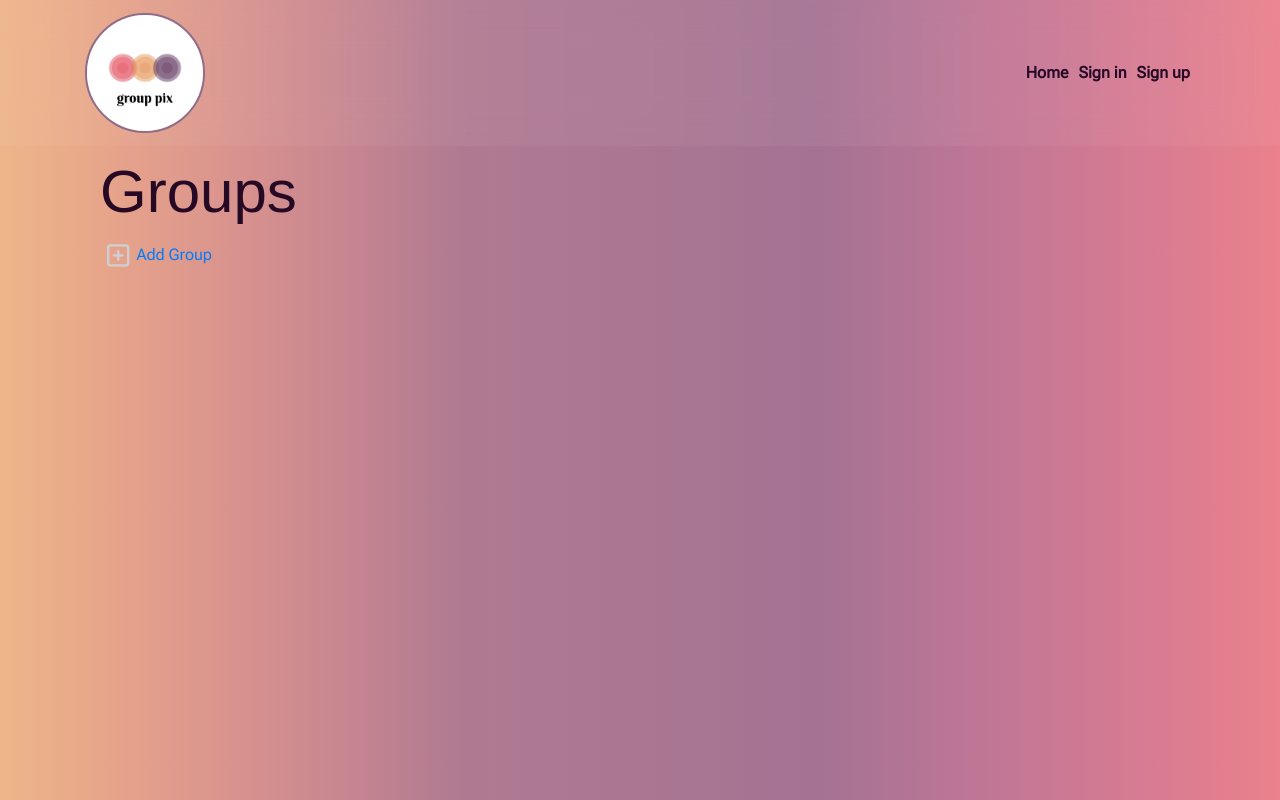
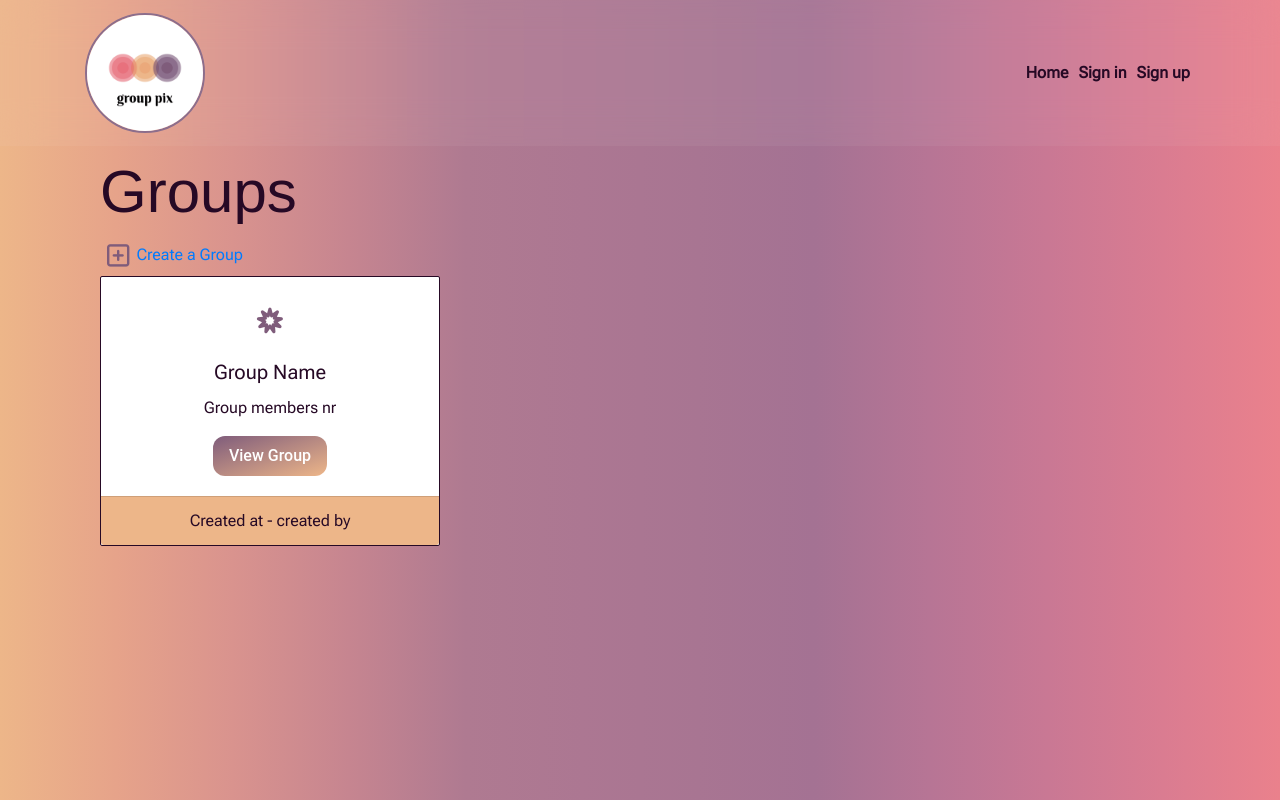
Before and after one commit to moolleer/p5-group-pix, a React (Create React App) app in the folder frontend/: page /groups in a window 1280 px wide. Built offline with nearby package versions, Linux system fonts and the light colour scheme; no server answers; a web font is replaced by a local one.

Commit message:
feat: create card to display groups

```diff
--- a/frontend/src/App.js
+++ b/frontend/src/App.js
@@ -19,7 +19,10 @@ function App() {
             <Route exact path="/signin" render={() => <SignInForm />} />
             <Route exact path="/signup" render={() => <SignUpForm />} />
             <Route exact path="/groups" render={() => <GroupsPage />} />
-            <Route exact path="/groups/create" render={() => <GroupsCreateForm />} />
+            <Route
+              exact
+              path="/groups/create"
+              render={() => <GroupsCreateForm message="No results found. Adjust the search keyword!" />} />
             <Route render={() => <p>Page not found!</p>} />
           </Switch>
         </Container>
--- a/frontend/src/components/pages/groups/GroupsPage.js
+++ b/frontend/src/components/pages/groups/GroupsPage.js
@@ -1,25 +1,50 @@
-import React from 'react'
-import { NavLink } from 'react-router-dom';
-import { useCurrentUser } from '../../../contexts/CurrentUserContext';
-import Container from 'react-bootstrap/esm/Container';
+import React, { useState } from "react";
+import { NavLink } from "react-router-dom";
+
+import Container from "react-bootstrap/esm/Container";
+import Card from "react-bootstrap/Card";
+import Col from "react-bootstrap/esm/Col";
+import Row from "react-bootstrap/esm/Row";
+import Button from "react-bootstrap/Button";
+import { Link } from "react-router-dom";
+
+import styles from "../../../styles/GroupsPage.module.css";
+import appStyles from "../../../App.module.css";
+import btnStyles from "../../../styles/Button.module.css";
+
+function GroupsPage(message) {
+  const [groups, setGroups] = useState({ results: [] });
+  const [hasLoaded, setHasLoaded] = useState(false);
 
 
 
-function GroupsPage() {
-    const currentUser = useCurrentUser();
-    console.log(currentUser)
+
+
 
   return (
     <Container>
       <h1>Groups</h1>
-
-          <NavLink to="/groups/create" > <i className="far fa-plus-square"></i>Add Group</NavLink>
-
-
+      <NavLink to="/groups/create">
+        {" "}
+        <i className="far fa-plus-square"></i>Create a Group
+      </NavLink>
+      <Row>
+        <Col md={4} >
+          <Card className={`${appStyles.Content} mb-4`}>
+            <i className="fa-solid fa-bahai text-center mt-4"></i>
+            <Card.Body className="text-center">
+              <Card.Title>Group Name</Card.Title>
+              <Card.Text>
+                Group members nr
+                </Card.Text>
+              <Button as={Link} className={btnStyles.Button}>View Group</Button>
+            </Card.Body>
+            <Card.Footer className={styles.Footer}>Created at - created by</Card.Footer>
+          </Card>
+        </Col>
+      </Row>
     </Container>
-
-
-  );
+  )
 };
 
-export default GroupsPage
+export default GroupsPage;
--- /dev/null
+++ b/frontend/src/styles/GroupsPage.module.css
@@ -0,0 +1,9 @@
+i {
+    color: #7F5C7B;
+}
+
+.Footer {
+    background-color: #edb689;
+    text-align: center;
+
+}
```
Also changed, not shown: 1 other file (tests, documents, lock files or other folders).
